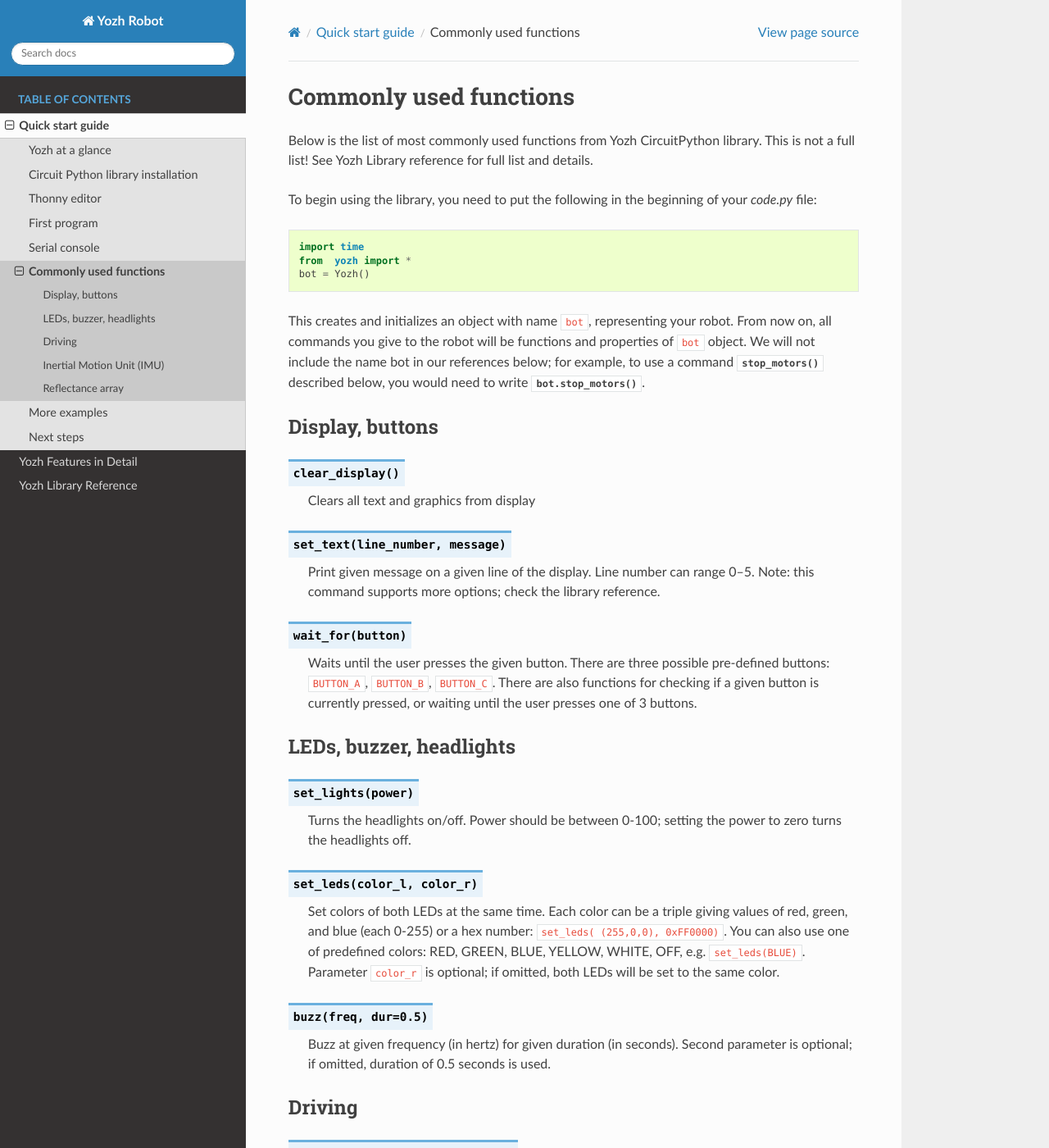
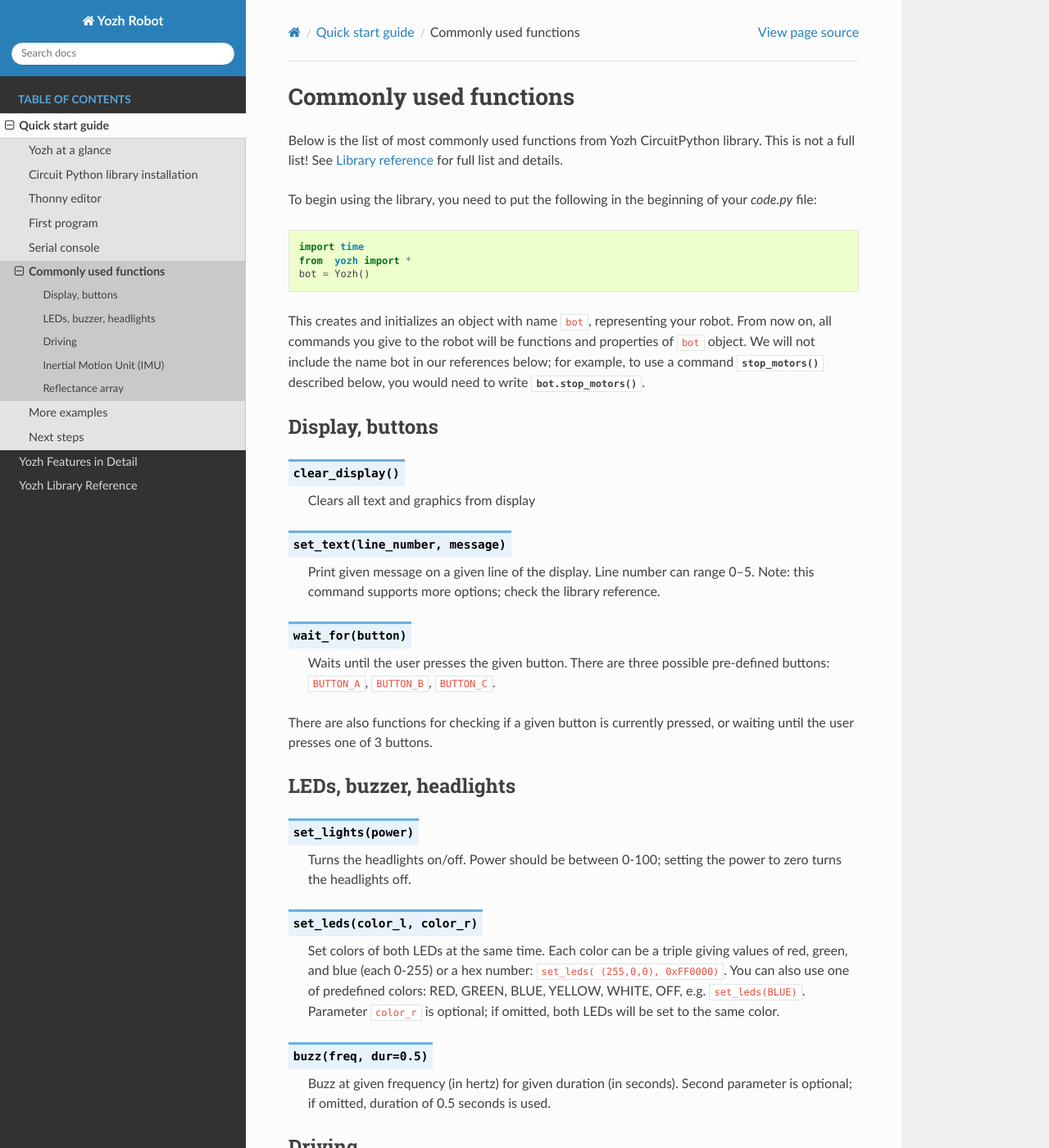
Before and after one commit to shurik179/yozh, a Sphinx documentation site: the page built from docs/quickstart/functions.rst, in a window 1280 px wide and 1400 px high. Shown: the whole window at 82% size. Built offline with Sphinx 7.4.7 and the Read the Docs theme 2.0.0, drawn with Linux system fonts in a browser that asks for light colours; formulas are drawn with MathJax 3; some of the changed text lies outside the part shown.

Commit message:
Update functions.rst

```diff
--- a/docs/quickstart/functions.rst
+++ b/docs/quickstart/functions.rst
@@ -2,7 +2,7 @@
 ====================================
 
 Below is the list of most commonly used functions from Yozh CircuitPython library.
-This is not a full list! See Yozh Library reference for full list and details.
+This is not a full list! See :ref:`Library reference <library>`  for full list and details.
 
 To begin using the library, you need to put the following in the beginning of
 your `code.py` file:
@@ -34,8 +34,10 @@
 
    Waits until the user presses the given button. There are three  possible
    pre-defined buttons: ``BUTTON_A``, ``BUTTON_B``, ``BUTTON_C``.
-   There are also functions for checking if a given button is currently pressed,
-   or waiting until the user presses one of 3 buttons.
+
+
+There are also functions for checking if a given button is currently pressed,
+or waiting until the user presses one of 3 buttons.
 
 
 LEDs, buzzer, headlights
@@ -119,6 +121,7 @@
 
 
 .. function:: IMU_yaw()
+
    Returns robot yaw, i.e. heading in horizontal plane. Note that zero heading
    is rather random (it is not the starting position of the robot!). Positive
    values correspond to turning right (clockwise).
```
